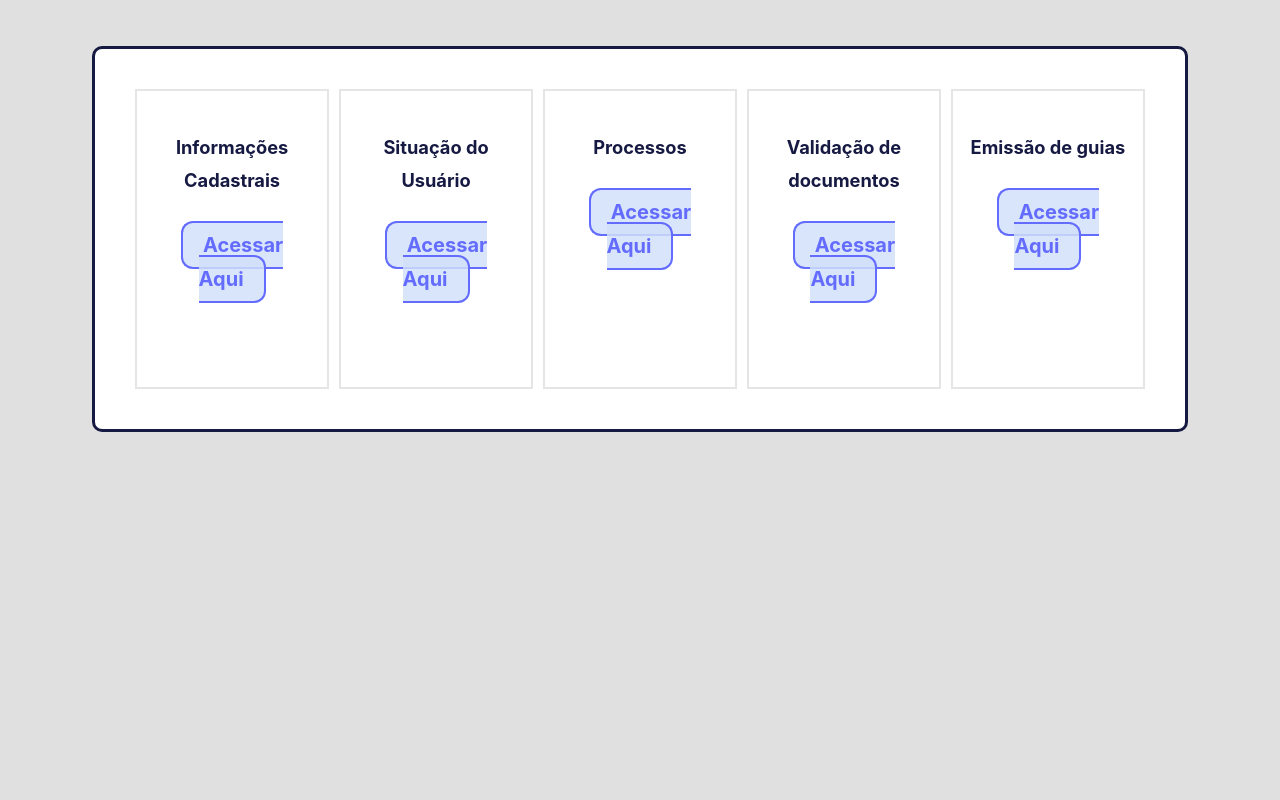
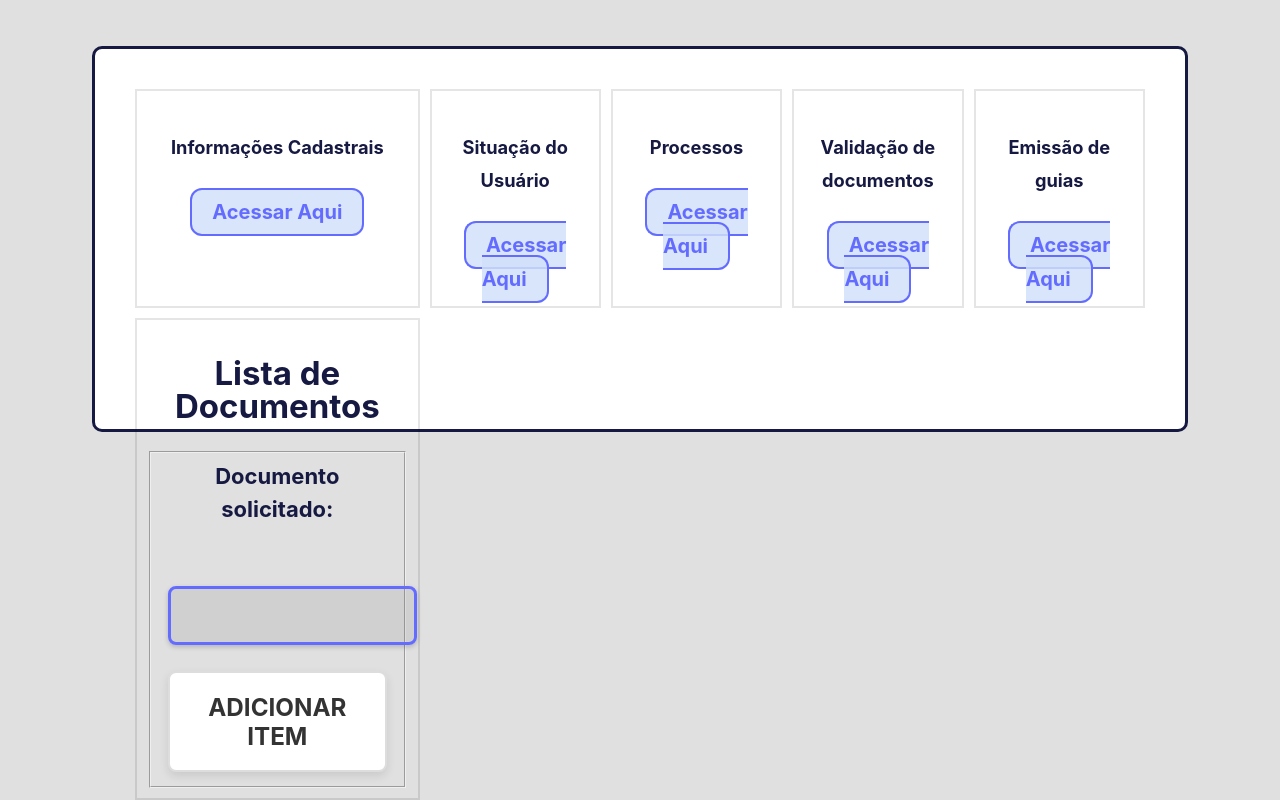
Before and after one commit to vitoriaamaral09/frontend, a React (Vite) app in the folder proj-react/: page /Pagina1 in a window 1280 px wide. Built offline with nearby package versions, Linux system fonts and the light colour scheme.

Commit message:
listagem de solicitacao de documentos

```diff
--- a/proj-react/src/assets/Pagina1.jsx
+++ b/proj-react/src/assets/Pagina1.jsx
@@ -1,4 +1,5 @@
 import { Card } from './Card'
+import ListaSolicitacao from './solicitacao';
 
 export default function Pagina1 () {
   return (
@@ -23,6 +24,7 @@ export default function Pagina1 () {
           title="Emissão de guias"
           buttonLabel="Acessar Aqui"
         />
+        <ListaSolicitacao/>
       </div>
   );
 }
--- /dev/null
+++ b/proj-react/src/assets/solicitacao.jsx
@@ -0,0 +1,83 @@
+import { useState } from 'react';
+
+export default function ListaSolicitacao() {
+  const [items, setItems] = useState([]);
+  const [errorMessage, setErrorMessage] = useState('');
+
+  function addItem(event) {
+    event.preventDefault();
+
+    const form = event.currentTarget;
+    const formData = new FormData(form);
+    const newItemName = formData.get('newItemName');
+
+    if (newItemName !== '' && newItemName.length > 0) {
+      const newItem = {
+        id: generateId(),
+        name: newItemName,
+      };
+
+      setItems([...items, newItem]);
+      form.reset();
+      setErrorMessage('');
+    } else {
+      setErrorMessage('Preencha todos os campos!');
+    }
+  }
+
+  function removeItem(id) {
+    setItems(items.filter((item) => item.id !== id));
+  }
+
+  return (
+    <div className="p-6">
+      <h2 className="mb-5 text-3xl font-semibold text-gray-800">
+        Lista de Documentos
+      </h2>
+      <ul className="mx-5 my-4 list-disc">
+        {items.map((item) => (
+          <li key={item.id} className="py-px">
+            <a
+              href={`#delete-item-${item.id}`}
+              className="hover:text-green-700"
+              onClick={(event) => {
+                event.preventDefault();
+                if (confirm('Excluir este item?')) {
+                  removeItem(item.id);
+                }
+              }}
+            >
+              <strong>{item.name}</strong>
+            </a>
+          </li>
+        ))}
+      </ul>
+      <form onSubmit={addItem} className="mt-6 w-full max-w-md rounded bg-gray-100 p-3.5">
+        <fieldset>
+          <div className="mb-4">
+            <label htmlFor="newItemName" className="block text-gray-600">
+              Documento solicitado:
+            </label>
+            <input
+              id="newItemName"
+              name="newItemName"
+              type="text"
+              className="mt-1 block w-full rounded border border-gray-300 p-1.5 focus:border-teal-500 focus:ring focus:ring-teal-500 focus:ring-opacity-50"
+            />
+          </div>
+          {errorMessage && <p className="text-red-500">{errorMessage}</p>}
+          <button
+            type="submit"
+            className="rounded bg-teal-500 px-4 py-2 text-white hover:bg-teal-600"
+          >
+            Adicionar Item
+          </button>
+        </fieldset>
+      </form>
+    </div>
+  );
+}
+
+const generateId = function () {
+  return Date.now().toString(36) + Math.random().toString(36).substr(2);
+};
```
